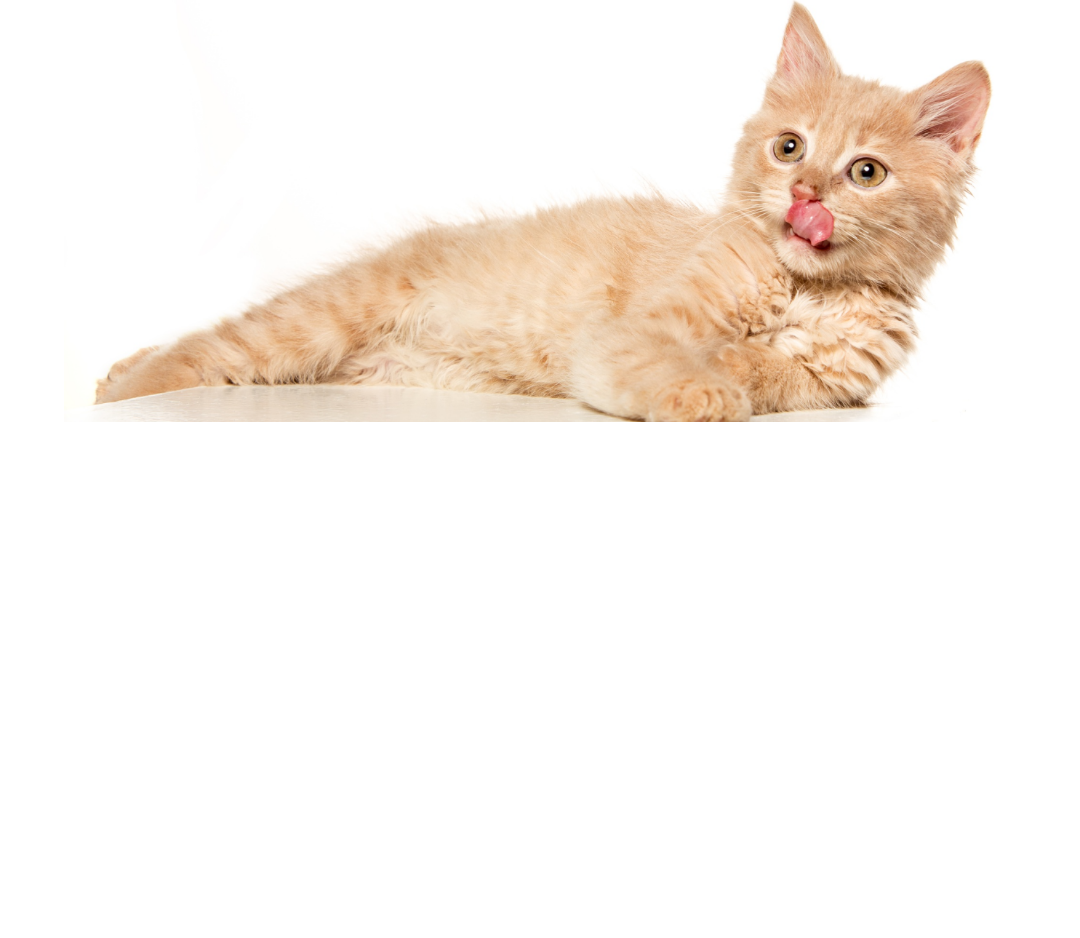
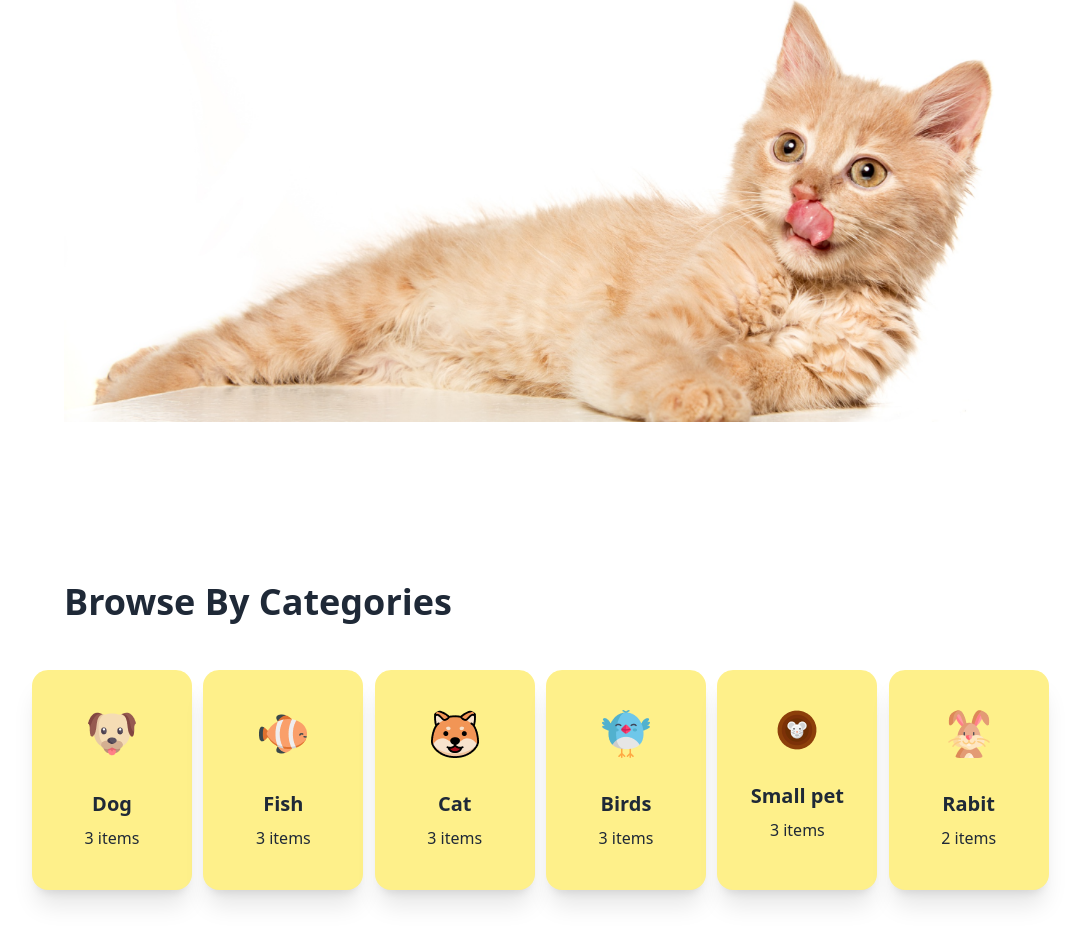
Before and after one commit to fazlulkarimyousuf/Assignment-3--categrory-0001-FAZLUL-KARIM, a plain HTML site: page index.html in a window 1280 px wide. Shown: the part 599-1537 px from the top of the page, without its empty margins (96-1176 px from the left). Before the commit the page ends 1181 px from the top, so only its background shows below. Drawn offline with nearby package versions, Linux system fonts and the light colour scheme.

Commit message:
Browse section done

```diff
--- a/index.html
+++ b/index.html
@@ -85,6 +85,103 @@
         </div>
         </div>
       </section>
+      <!-- Browse section -->
+       <section class="">
+    <h1 class="font-bold text-4xl px-40">Browse By Categories</h1>
+    <!-- card section -->
+     <section class=" grid grid-cols-2 lg:grid-cols-6 gap-1 px-32 py-12">
+    <!-- card 1 -->
+    <div class="card bg-yellow-200 w-40 shadow-xl">
+        <figure class="px-10 pt-10">
+          <img
+            src="image/dog-cartoon.png"
+            alt="Shoes"
+            class="rounded-xl" />
+        </figure>
+        <div class="card-body items-center text-center">
+          <h2 class="card-title">Dog</h2>
+          <p>3 items</p>
+          <div class="card-actions">
+          </div>
+        </div>
+      </div>
+    <!-- card 2 -->
+    <div class="card bg-yellow-200 w-40 shadow-xl">
+        <figure class="px-10 pt-10">
+          <img
+            src="image/fish-cartoon.png"
+            alt="Shoes"
+            class="rounded-xl" />
+        </figure>
+        <div class="card-body items-center text-center">
+          <h2 class="card-title">Fish</h2>
+          <p>3 items</p>
+          <div class="card-actions">
+          </div>
+        </div>
+      </div>
+    <!-- card 3 -->
+    <div class="card bg-yellow-200 w-40 shadow-xl">
+        <figure class="px-10 pt-10">
+          <img
+            src="image/cat-cartoon.png"
+            alt="Shoes"
+            class="rounded-xl" />
+        </figure>
+        <div class="card-body items-center text-center">
+          <h2 class="card-title">Cat</h2>
+          <p>3 items</p>
+          <div class="card-actions">
+          </div>
+        </div>
+      </div>
+    <!-- card 4 -->
+    <div class="card bg-yellow-200 w-40 shadow-xl">
+        <figure class="px-10 pt-10">
+          <img
+            src="image/bird-cartoon.png"
+            alt="Shoes"
+            class="rounded-xl" />
+        </figure>
+        <div class="card-body items-center text-center">
+          <h2 class="card-title">Birds</h2>
+          <p>3 items</p>
+          <div class="card-actions">
+          </div>
+        </div>
+      </div>
+    <!-- card 5 -->
+    <div class="card bg-yellow-200 w-40 shadow-xl">
+        <figure class="px-10 pt-10">
+          <img
+            src="image/mouse-cartoon.png"
+            alt="Shoes"
+            class="rounded-xl" />
+        </figure>
+        <div class="card-body items-center text-center">
+          <h2 class="card-title">Small pet</h2>
+          <p>3 items</p>
+          <div class="card-actions">
+          </div>
+        </div>
+      </div>
+    <!-- card 6 -->
+    <div class="card bg-yellow-200 w-40 shadow-xl">
+        <figure class="px-10 pt-10">
+          <img
+            src="image/rabbit-cartoon.png"
+            alt="Shoes"
+            class="rounded-xl" />
+        </figure>
+        <div class="card-body items-center text-center">
+          <h2 class="card-title">Rabit</h2>
+          <p>2 items</p>
+          <div class="card-actions">
+          </div>
+        </div>
+      </div>
+     </section>
+       </section>
      </header>
      <!-- Main section -->
       <main class="">
```
